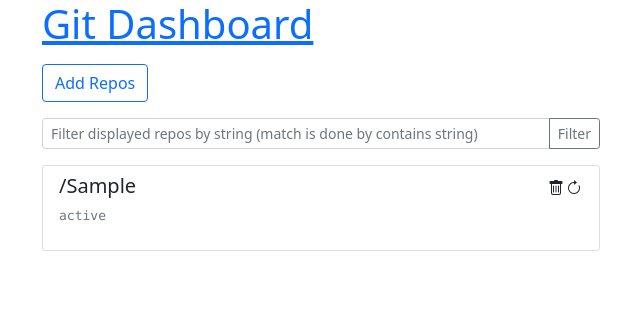
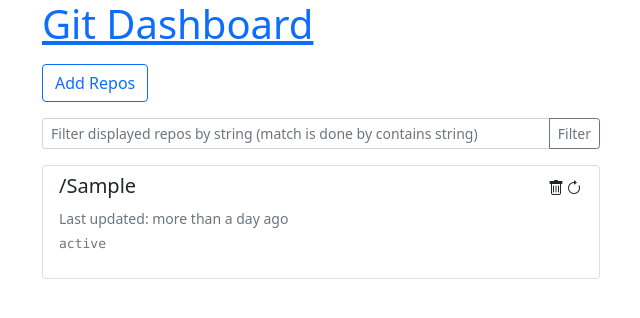
Before and after one commit to rockman/git-dashboard, a Flask app: page / in a window 1280 px wide. Shown: the top 318 px of the page, without its empty margins (40-680 px from the left). Run offline with Flask 2, Linux system fonts and the light colour scheme; tables that the repository leaves empty hold one stand-in row (values such as "Sample post"); some libraries are stand-ins or nearby versions.

Commit message:
Added human readable last updated display

```diff
--- a/app/main/views.py
+++ b/app/main/views.py
@@ -1,5 +1,6 @@
 
 import os.path
+from datetime import datetime
 
 from flask import render_template, Blueprint, request, redirect, url_for, flash, abort
 
@@ -93,3 +94,31 @@ def path_parent(path_string):
 @main.app_template_filter()
 def path_last(path_string):
     return os.path.basename(path_string)
+
+
+@main.app_template_filter()
+def last_updated(timestamp):
+    diff = (datetime.now() - timestamp).total_seconds()
+
+    if diff < 10:
+        return 'a few seconds ago'
+
+    if diff < 60 * 1.5:
+        return 'about a minute ago'
+
+    if diff < 5 * 60:
+        return 'a few minutes ago'
+
+    if diff < 58 * 60:
+        return f'about {int(diff) // 60} minutes ago'
+
+    if diff < 65 * 60:
+        return 'about an hour ago'
+
+    if diff < 24 * 60 * 60:
+        return f'about {int(diff) // (60 * 60)} hours ago'
+
+    if diff < 24 * 1.2 * 60 * 60:
+        return 'about a day ago'
+
+    return 'more than a day ago'
--- a/app/templates/home.html
+++ b/app/templates/home.html
@@ -32,7 +32,12 @@
             </form>
             </div>
         </div>
-        <pre class="repo-status text-muted">{% if repo.status %}{{ repo.status }}{% else %}--- status not yet retrieved ---{% endif %}</pre>
+        {% if repo.updated %}
+            <small class="text-muted">Last updated: {{ repo.updated|last_updated }}</small>
+            <pre class="repo-status text-muted mt-1">{{ repo.status }}</pre>
+        {% else %}
+            <small class="text-muted">Last updated: <span class="fst-italic">never</span></small>
+        {% endif %}
     </div>
     {% endfor %}
 </ul>
```
